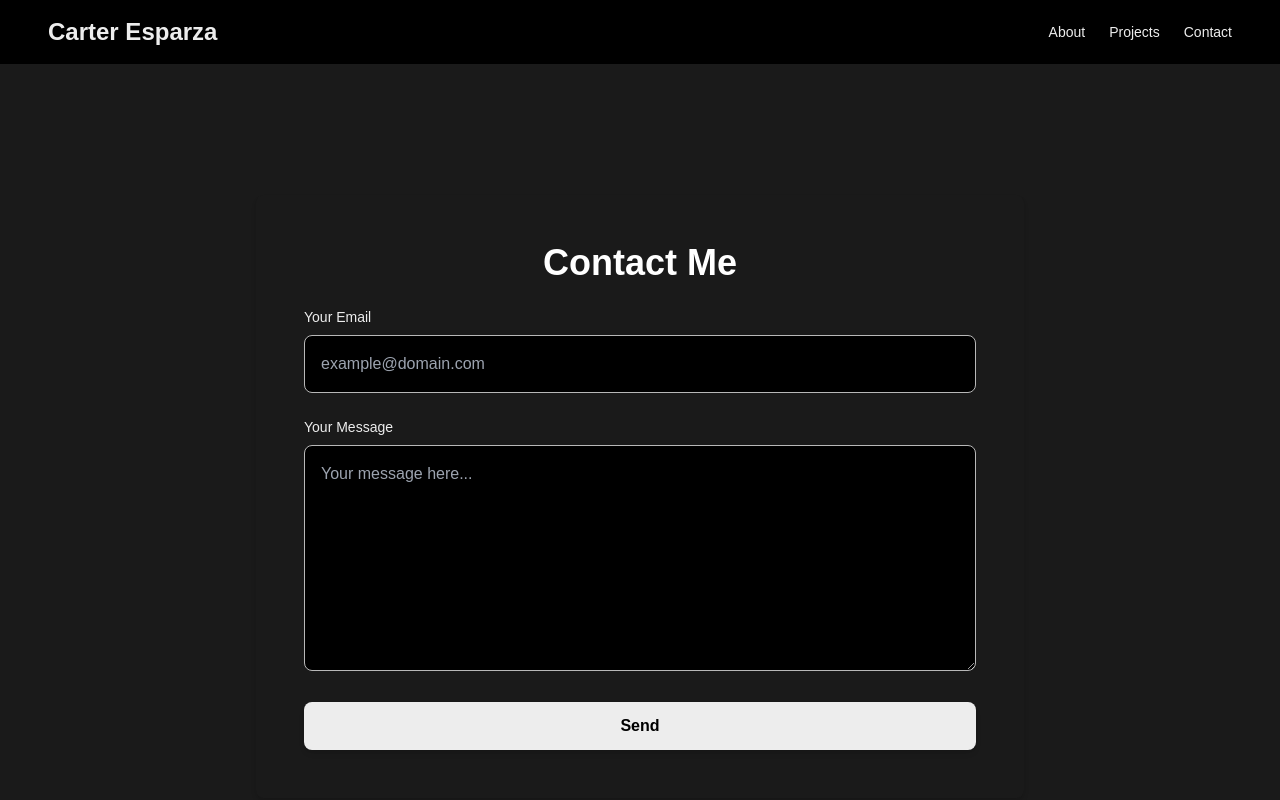
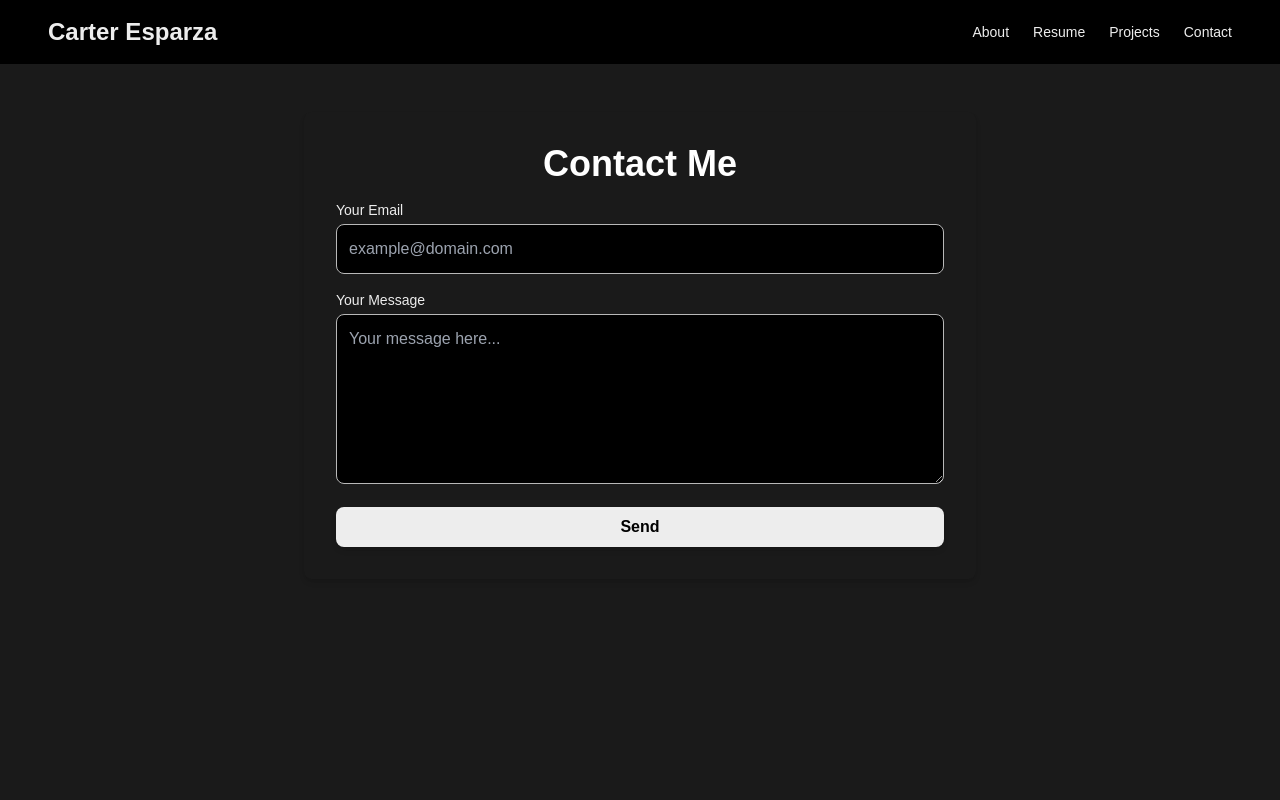
Before and after one commit to c444rter/carter-esparza, a Next.js app in the folder carter-esparza/: page /contact in a window 1280 px wide. Shown: the top 800 px of the page. Built offline with nearby package versions, Linux system fonts and the light colour scheme.

Commit message:
resume portion, fixed email, theme

```diff
--- a/carter-esparza/src/app/contact/page.tsx
+++ b/carter-esparza/src/app/contact/page.tsx
@@ -3,14 +3,13 @@
 import { useState } from "react";
 
 export default function ContactPage() {
+  const [email, setEmail] = useState("");
+  const [message, setMessage] = useState("");
   const [status, setStatus] = useState("");
+  const [isClearing, setIsClearing] = useState(false);
 
   const handleSubmit = async (event: React.FormEvent<HTMLFormElement>) => {
     event.preventDefault();
-
-    const formData = new FormData(event.currentTarget);
-    const email = formData.get("email") as string;
-    const message = formData.get("message") as string;
 
     setStatus("Sending...");
 
@@ -24,6 +23,12 @@ export default function ContactPage() {
 
     if (response.ok) {
       setStatus("Message sent successfully!");
+      setIsClearing(true); // Trigger clearing animation
+      setTimeout(() => {
+        setEmail(""); // Clear email input
+        setMessage(""); // Clear message input
+        setIsClearing(false); // Reset animation
+      }, 500); // Matches the animation duration
     } else {
       setStatus("Error: Unable to send message. Please try again.");
     }
@@ -32,17 +37,17 @@ export default function ContactPage() {
   return (
     <div className="flex flex-col min-h-screen">
       {/* Main Content */}
-      <div className="flex-1 flex items-center justify-center bg-primary px-4 sm:px-8">
-        <div className="w-full max-w-3xl bg-primary p-8 sm:p-12 rounded-lg shadow-md">
-          <h1 className="text-3xl sm:text-4xl font-bold text-light text-center mb-6">
+      <div className="flex-1 flex items-start justify-center bg-primary px-4 sm:px-8 pt-4">
+        <div className="w-full max-w-2xl bg-primary p-6 sm:p-8 rounded-lg shadow-md">
+          <h1 className="text-3xl sm:text-4xl font-bold text-light text-center mb-4">
             Contact Me
           </h1>
-          <form onSubmit={handleSubmit} className="space-y-6">
+          <form onSubmit={handleSubmit} className="space-y-4">
             {/* Email Field */}
             <div>
               <label
                 htmlFor="email"
-                className="block text-sm font-medium text-secondary mb-2"
+                className="block text-sm font-medium text-secondary mb-1"
               >
                 Your Email
               </label>
@@ -50,8 +55,12 @@ export default function ContactPage() {
                 id="email"
                 type="email"
                 name="email"
-                className="w-full p-4 border border-accent rounded-lg bg-dark text-secondary focus:outline-none focus:ring-2 focus:ring-light"
+                className={`w-full p-3 border border-accent rounded-lg bg-dark text-secondary focus:outline-none focus:ring-2 focus:ring-light transition-opacity duration-500 ${
+                  isClearing ? "opacity-0" : "opacity-100"
+                }`}
                 placeholder="example@domain.com"
+                value={email}
+                onChange={(e) => setEmail(e.target.value)} // Update email state
                 required
               />
             </div>
@@ -59,29 +68,33 @@ export default function ContactPage() {
             <div>
               <label
                 htmlFor="message"
-                className="block text-sm font-medium text-secondary mb-2"
+                className="block text-sm font-medium text-secondary mb-1"
               >
                 Your Message
               </label>
               <textarea
                 id="message"
                 name="message"
-                className="w-full p-4 border border-accent rounded-lg bg-dark text-secondary focus:outline-none focus:ring-2 focus:ring-light"
-                rows={8} /* Increased for better usability */
+                className={`w-full p-3 border border-accent rounded-lg bg-dark text-secondary focus:outline-none focus:ring-2 focus:ring-light transition-opacity duration-500 ${
+                  isClearing ? "opacity-0" : "opacity-100"
+                }`}
+                rows={6}
                 placeholder="Your message here..."
+                value={message}
+                onChange={(e) => setMessage(e.target.value)} // Update message state
                 required
               ></textarea>
             </div>
             {/* Submit Button */}
             <button
               type="submit"
-              className="w-full py-3 bg-secondary text-dark font-bold rounded-lg shadow-md hover:bg-light hover:text-dark focus:outline-none focus:ring-2 focus:ring-secondary"
+              className="w-full py-2 bg-secondary text-dark font-bold rounded-lg shadow-md hover:bg-light hover:text-dark focus:outline-none focus:ring-2 focus:ring-secondary"
             >
               Send
             </button>
           </form>
           {status && (
-            <p className="mt-4 text-sm text-center text-secondary">{status}</p>
+            <p className="mt-3 text-sm text-center text-secondary">{status}</p>
           )}
         </div>
       </div>
--- a/carter-esparza/src/app/layout.tsx
+++ b/carter-esparza/src/app/layout.tsx
@@ -15,6 +15,11 @@ export default function RootLayout({ children }: { children: React.ReactNode })
               <li>
                 <Link href="/about" className="hover:text-accent">
                   About
+                </Link>
+              </li>
+              <li>
+                <Link href="/resume" className="hover:text-accent">
+                  Resume
                 </Link>
               </li>
               <li>
--- a/carter-esparza/src/app/projects/page.tsx
+++ b/carter-esparza/src/app/projects/page.tsx
@@ -1,12 +1,27 @@
+"use client";
+
 export default function ProjectsPage() {
+  const projects = [
+    { title: "Project 1", description: "TO BE ADDED" },
+    { title: "Project 2", description: "TO BE ADDED" },
+    { title: "Project 3", description: "TO BE ADDED" },
+    { title: "Project 4", description: "TO BE ADDED" },
+  ];
+
   return (
-    <div className="text-center px-6 sm:px-12">
-      <h1 className="text-4xl font-bold text-light mb-6">My Projects</h1>
-      <ul className="text-secondary space-y-4">
-        <li>
-          <span className="text-light font-bold">Project 1:</span> TO BE ADDED
-        </li>
-      </ul>
+    <div className="min-h-screen bg-primary text-secondary flex flex-col items-center">
+      <h1 className="text-4xl font-bold text-light mb-6 text-center">My Projects</h1>
+      <div className="flex flex-wrap md:flex-nowrap gap-4 md:overflow-x-scroll md:scroll-smooth py-4 px-6 w-full max-w-6xl">
+        {projects.map((project, index) => (
+          <div
+            key={index}
+            className="flex-shrink-0 w-full md:w-1/3 bg-dark p-6 rounded-lg shadow-md"
+          >
+            <h2 className="text-2xl font-bold text-light mb-2">{project.title}</h2>
+            <p className="text-sm text-secondary">{project.description}</p>
+          </div>
+        ))}
+      </div>
     </div>
   );
 }
--- /dev/null
+++ b/carter-esparza/src/app/resume/page.tsx
@@ -0,0 +1,73 @@
+"use client";
+
+export default function ResumePage() {
+  return (
+    <div className="min-h-screen bg-primary text-secondary flex flex-col items-center">
+      {/* Page Header */}
+      <h1 className="text-4xl font-bold text-light mt-8 mb-4">My Resume</h1>
+
+      {/* Download Button */}
+        <a
+        href="/Carter_Esparza.pdf"
+        download
+        className="inline-block px-6 py-3 bg-secondary text-dark font-bold rounded-lg shadow-md hover:bg-light hover:text-dark focus:outline-none focus:ring-2 focus:ring-secondary mb-8"
+        >
+        Download Resume
+        </a>
+
+      {/* Visualized Resume */}
+      {/* <div className="w-full max-w-4xl bg-dark p-6 sm:p-8 rounded-lg shadow-md">
+        <h2 className="text-2xl font-bold text-light mb-4">Summary</h2>
+        <p className="text-secondary mb-6">
+          Highly motivated Data Analyst with a proven track record in data
+          visualization, SQL, Python, and Power BI. Passionate about turning
+          data into actionable insights to drive business decisions.
+        </p>
+
+        <h2 className="text-2xl font-bold text-light mb-4">Skills</h2>
+        <ul className="grid grid-cols-2 sm:grid-cols-3 gap-4 text-secondary mb-6">
+          <li>SQL</li>
+          <li>Python</li>
+          <li>Power BI</li>
+          <li>Excel</li>
+          <li>Tableau</li>
+          <li>GraphQL</li>
+        </ul>
+
+        <h2 className="text-2xl font-bold text-light mb-4">Experience</h2>
+        <ul className="space-y-4 text-secondary mb-6">
+          <li>
+            <span className="text-light font-bold">Implementation Specialist</span> - Los Angeles
+            Apparel (2020 - Present)
+            <ul className="ml-4 list-disc mt-1">
+              <li>
+                Managed over 1M+ orders and 3.1M products, optimizing server
+                performance for the Yeezy program.
+              </li>
+              <li>
+                Enhanced data accuracy and streamlined workflows using SQL and
+                Power BI.
+              </li>
+            </ul>
+          </li>
+          <li>
+            <span className="text-light font-bold">Data Analyst Intern</span> - ABC Corp (2018 - 2020)
+            <ul className="ml-4 list-disc mt-1">
+              <li>
+                Designed dashboards that reduced reporting time by 40%.
+              </li>
+              <li>
+                Automated data pipelines, saving 20 hours per week.
+              </li>
+            </ul>
+          </li>
+        </ul>
+
+        <h2 className="text-2xl font-bold text-light mb-4">Education</h2>
+        <p className="text-secondary">
+          Bachelor of Science in Computer Science, XYZ University, 2020
+        </p>
+      </div> */}
+    </div>
+  );
+}
```
Also changed, not shown: 1 other file (tests, documents, lock files or other folders).
